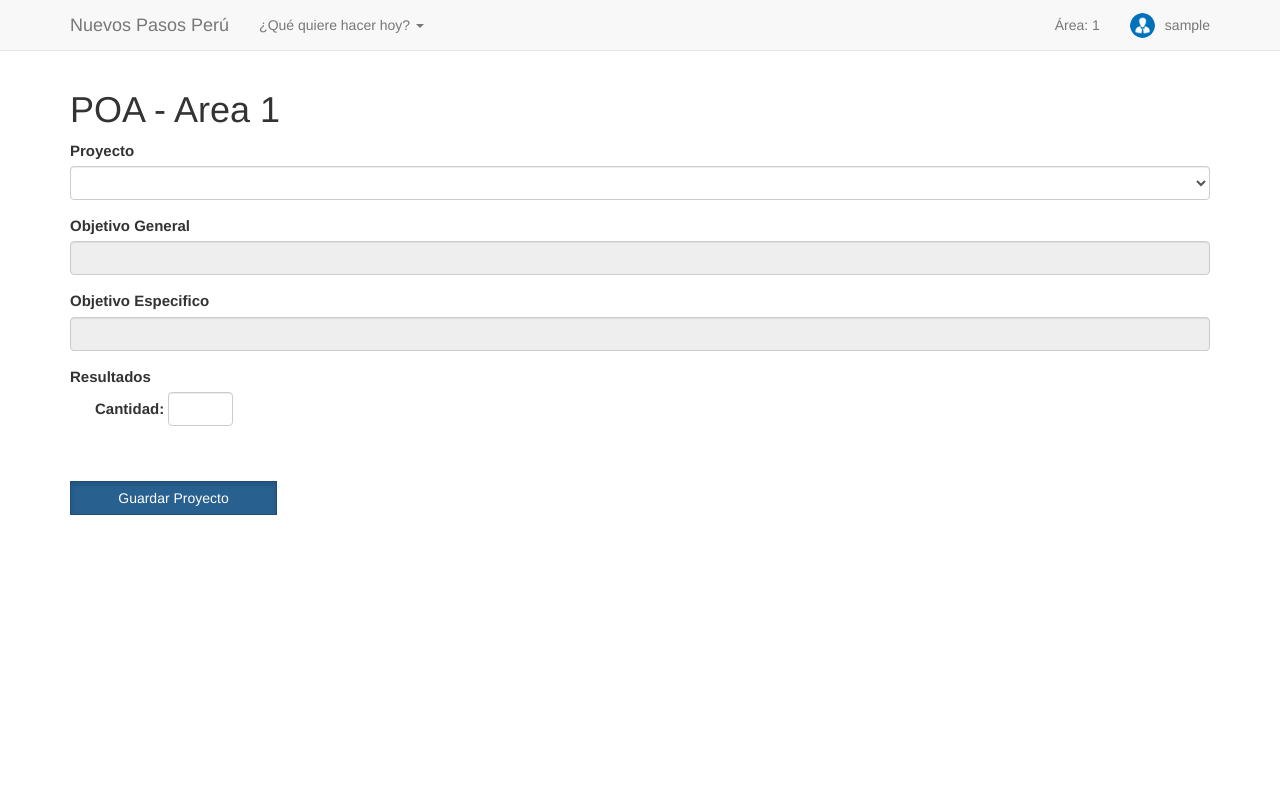
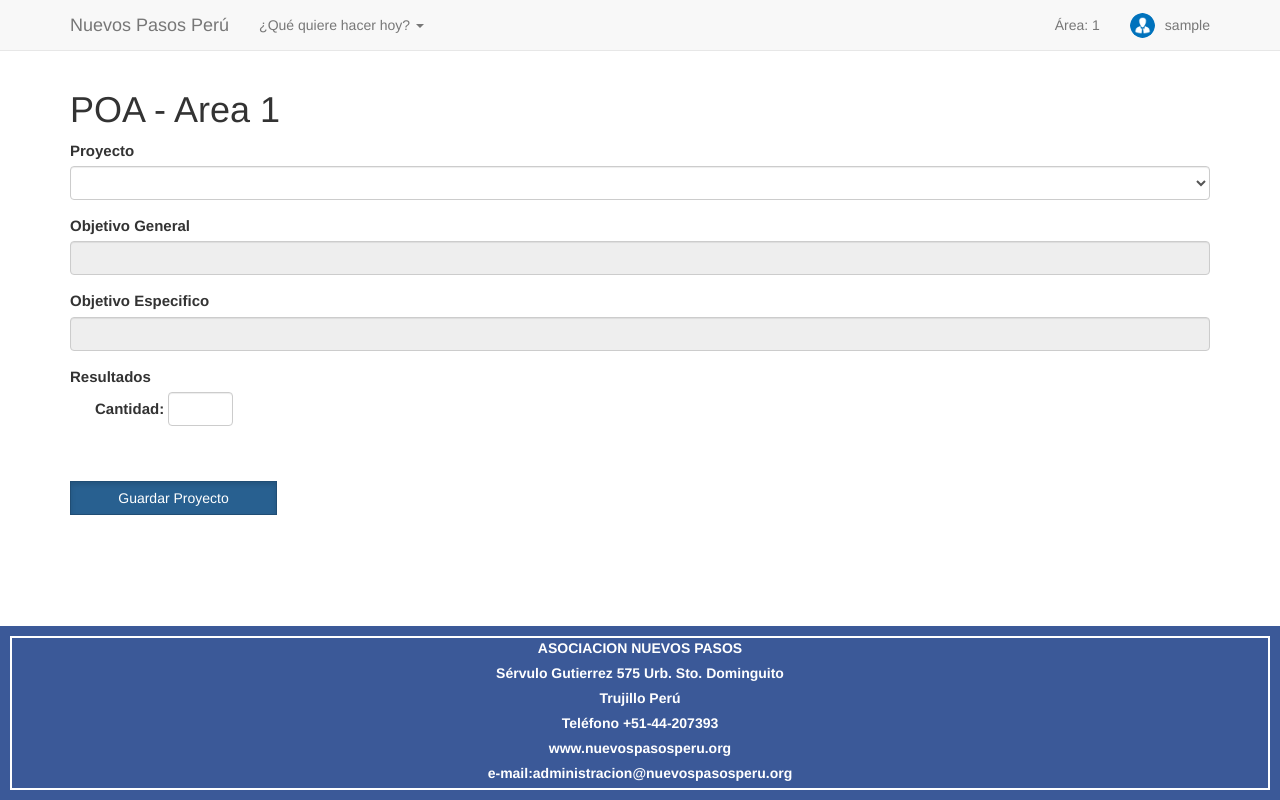
Before and after one commit to comunidad-info/NuevosPasos, a PHP site: page /sistema.php?cargar=ingresarPoa in a window 1280 px wide. Run offline with PHP 8.4, Linux system fonts and the light colour scheme; the visitor is signed in with stand-in values (Sample User, id 1); lists and menus that the app fills with data are empty.

Commit message:
actualizado´

```diff
--- a/css/main.css
+++ b/css/main.css
@@ -369,23 +369,30 @@ li{
   margin-bottom: -4px;
 }
 */
-footer{
-   position: absolute;
-  right: 0;
-  bottom: 0;
-  left: 0;
-  padding: 1rem;
-  background: #3b5998;
-  color: white;
-  text-align: center;
-  margin-top: 570px;
-  padding-bottom: 5px;
-    padding-top: 5px;
+html {
+  position: relative;
+  min-height: 100%;
+}
+body {
+  /* Margin bottom by footer height */
+  margin-bottom: 200px;
+}
 
+.footer {
+    position: absolute;
+    bottom: 0;
+    width: 100%;
+    /* Set the fixed height of the footer here */
+    height: auto;
+    background-color: #3b5998;
+    color: white;
+    text-align: center;
+    padding: 1rem;
+}
 
+#footer{
+    border: 2px solid white;
 }
-#footer{
-    border: 2px solid white;}
 
 
 /* ------------------------------------------------------------------- */
--- a/sistema.php
+++ b/sistema.php
@@ -111,8 +111,17 @@
 
 			</div><!--/.col-lg-12-->
         </div><!--/.row-->
-    </div><!--/div
-    <!--<footer>
+    </div><!--/div-->
+    <!-- Scripts -->
+    <script src="js/jquery.js"></script>
+    <script src="js/bootstrap.min.js"></script>
+    <script src="js/main.js"></script>
+    <script src="js/ingrePOA.js"></script>
+    <script src="js/Activi.js"></script>
+
+</body>
+
+    <footer class="footer">
 
     	<div id="footer">
     	<label class="label1">ASOCIACION NUEVOS PASOS</label><br>
@@ -123,15 +132,6 @@
     	<label class="label1">e-mail:administracion@nuevospasosperu.org</label><br>
  	</div>
 
-    </footer>-->
-
-    <!-- Scripts -->
-    <script src="js/jquery.js"></script>
-    <script src="js/bootstrap.min.js"></script>
-    <script src="js/main.js"></script>
-    <script src="js/ingrePOA.js"></script>
-    <script src="js/Activi.js"></script>
-
-</body>
+    </footer>
 
 </html>
--- a/vistas/ingresarPoa.php
+++ b/vistas/ingresarPoa.php
@@ -1,5 +1,9 @@
+<?php
+    session_start();
+?>
+<script src="js/main.js"></script>
+<script src="js/ingrePOA.js"></script>
 <div class="container">
-    <script src="js/bootstrap.min.js"></script>
     <div id="contenidoProyecto">
         <h1 class="titulo">POA - Area <?php echo $_SESSION['area_designada']?> </h1>
         <div>
@@ -113,7 +117,7 @@
                 <tbody>
 
                     <tr>
-                        <TD><INPUT id="check" type="checkbox" NAME="chk"/></TD>
+                        <td><INPUT id="check" type="checkbox" NAME="chk"/></td>
                         <td><input  type="text" class="form-control tabla-estilo"/></td>
                         <td><input  type="text" class="form-control tabla-estilo" /></td>
                         <td><input  type="number"  class="form-control tabla-estilo"  min="0" id="cell41" onChange="multiplicar();" value=0 /></td>
@@ -131,6 +135,7 @@
             </div>
             <br><br>
             <button class="btn btn-primary active" id="botonAtras">Atras</button>
+            <button class="btn btn-primary active" id="botonGuardarActividad">Guardar</button>
         </div>
     </div>
 
```
Also changed, not shown: controlador/ControladorArticulo.php (added, +26 -0 lines), controlador/ControladorGeneral.php (added, +10 -0 lines), js/main.js (+41 -2 lines), modelo/Articulo.php (added, +38 -0 lines), js/ingrePOA.js (line endings or trailing spaces).
